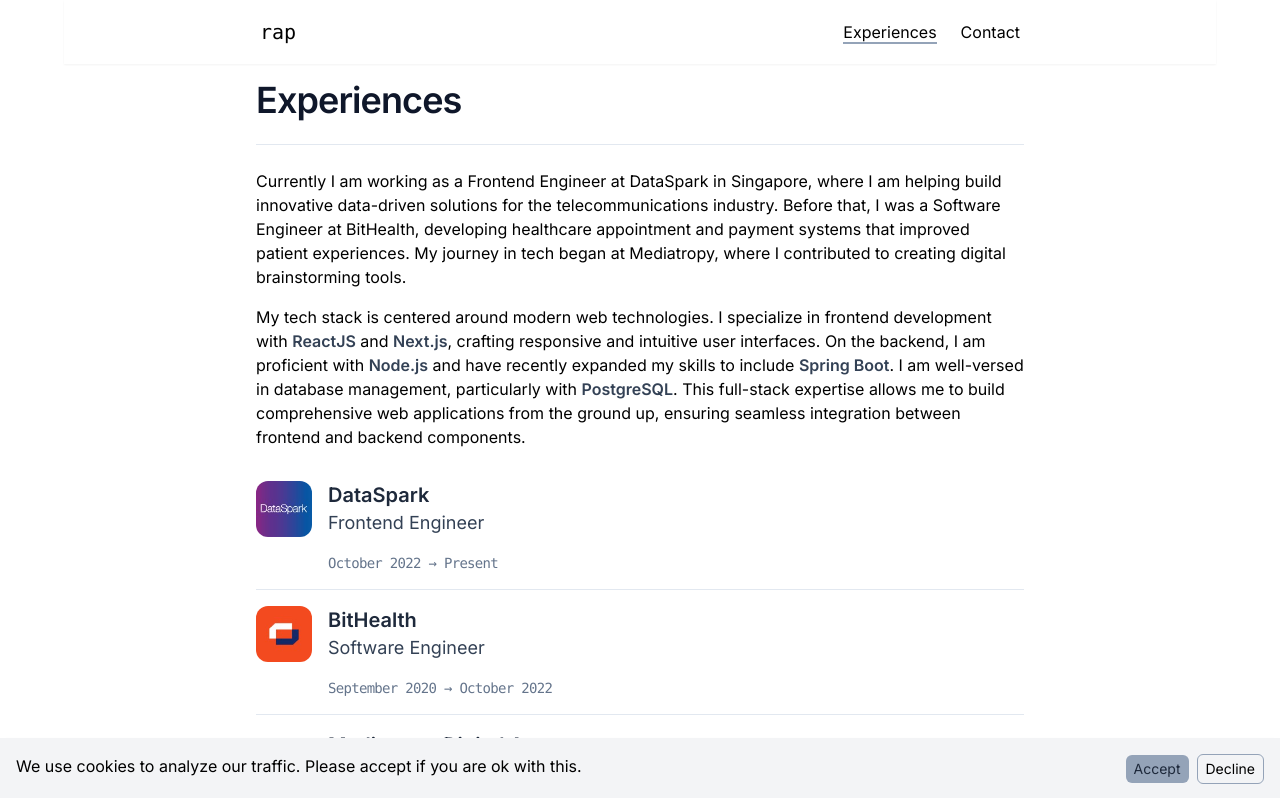
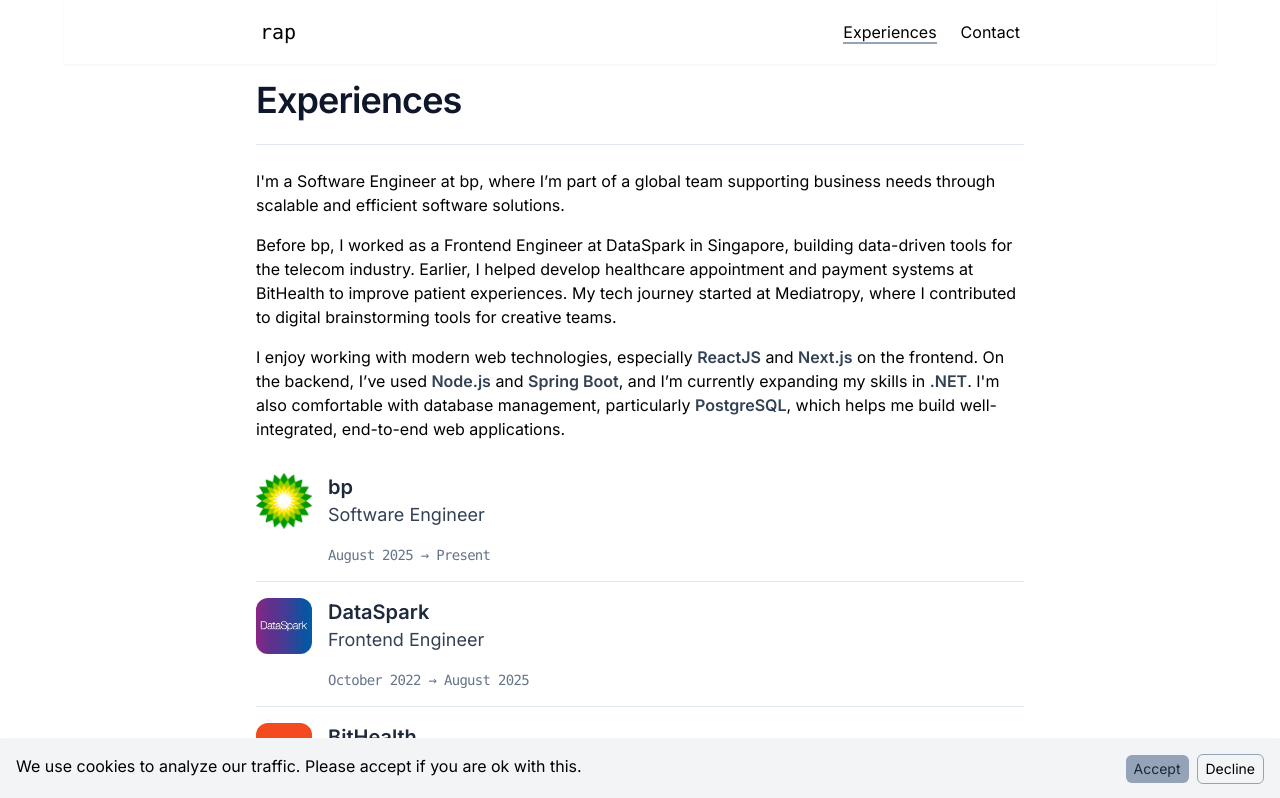
Before and after one commit to ryanadhi/personal-sites, a Next.js app: page /experiences in a window 1280 px wide. Shown: the top 798 px of the page. Built offline with nearby package versions, Linux system fonts and the light colour scheme; no server answers.

Commit message:
updated experiences

```diff
--- a/app/experiences/page.tsx
+++ b/app/experiences/page.tsx
@@ -7,10 +7,17 @@
 
 const experiences = [
   {
+    logo: "/bp.png",
+    company: "bp",
+    from: "August 2025",
+    to: "Present",
+    title: "Software Engineer",
+  },
+  {
     logo: "/dataspark.png",
     company: "DataSpark",
     from: "October 2022",
-    to: "Present",
+    to: "August 2025",
     title: "Frontend Engineer",
   },
   {
@@ -46,29 +53,13 @@
       </header>
       <div className="flex flex-col gap-4">
         <p>
-          Currently I am working as a Frontend Engineer at DataSpark in
-          Singapore, where I am helping build innovative data-driven solutions
-          for the telecommunications industry. Before that, I was a Software
-          Engineer at BitHealth, developing healthcare appointment and payment
-          systems that improved patient experiences. My journey in tech began at
-          Mediatropy, where I contributed to creating digital brainstorming
-          tools.
+          I'm a Software Engineer at bp, where I’m part of a global team supporting business needs through scalable and efficient software solutions.
         </p>
         <p>
-          My tech stack is centered around modern web technologies. I specialize
-          in frontend development with{" "}
-          <span className="text-slate-700 font-semibold">ReactJS</span> and{" "}
-          <span className="text-slate-700 font-semibold">Next.js</span>,
-          crafting responsive and intuitive user interfaces. On the backend, I
-          am proficient with{" "}
-          <span className="text-slate-700 font-semibold">Node.js</span> and have
-          recently expanded my skills to include{" "}
-          <span className="text-slate-700 font-semibold">Spring Boot</span>. I
-          am well-versed in database management, particularly with{" "}
-          <span className="text-slate-700 font-semibold">PostgreSQL</span>. This
-          full-stack expertise allows me to build comprehensive web applications
-          from the ground up, ensuring seamless integration between frontend and
-          backend components.
+          Before bp, I worked as a Frontend Engineer at DataSpark in Singapore, building data-driven tools for the telecom industry. Earlier, I helped develop healthcare appointment and payment systems at BitHealth to improve patient experiences. My tech journey started at Mediatropy, where I contributed to digital brainstorming tools for creative teams.
+        </p>
+        <p>
+          I enjoy working with modern web technologies, especially <span className="text-slate-700 font-semibold">ReactJS</span> and <span className="text-slate-700 font-semibold">Next.js</span> on the frontend. On the backend, I’ve used <span className="text-slate-700 font-semibold">Node.js</span> and <span className="text-slate-700 font-semibold">Spring Boot</span>, and I’m currently expanding my skills in <span className="text-slate-700 font-semibold">.NET</span>. I'm also comfortable with database management, particularly <span className="text-slate-700 font-semibold">PostgreSQL</span>, which helps me build well-integrated, end-to-end web applications.
         </p>
       </div>
       <div className="w-full divide-y divide-slate-200 mt-4">
```
Also changed, not shown: public/bp.png (added).
